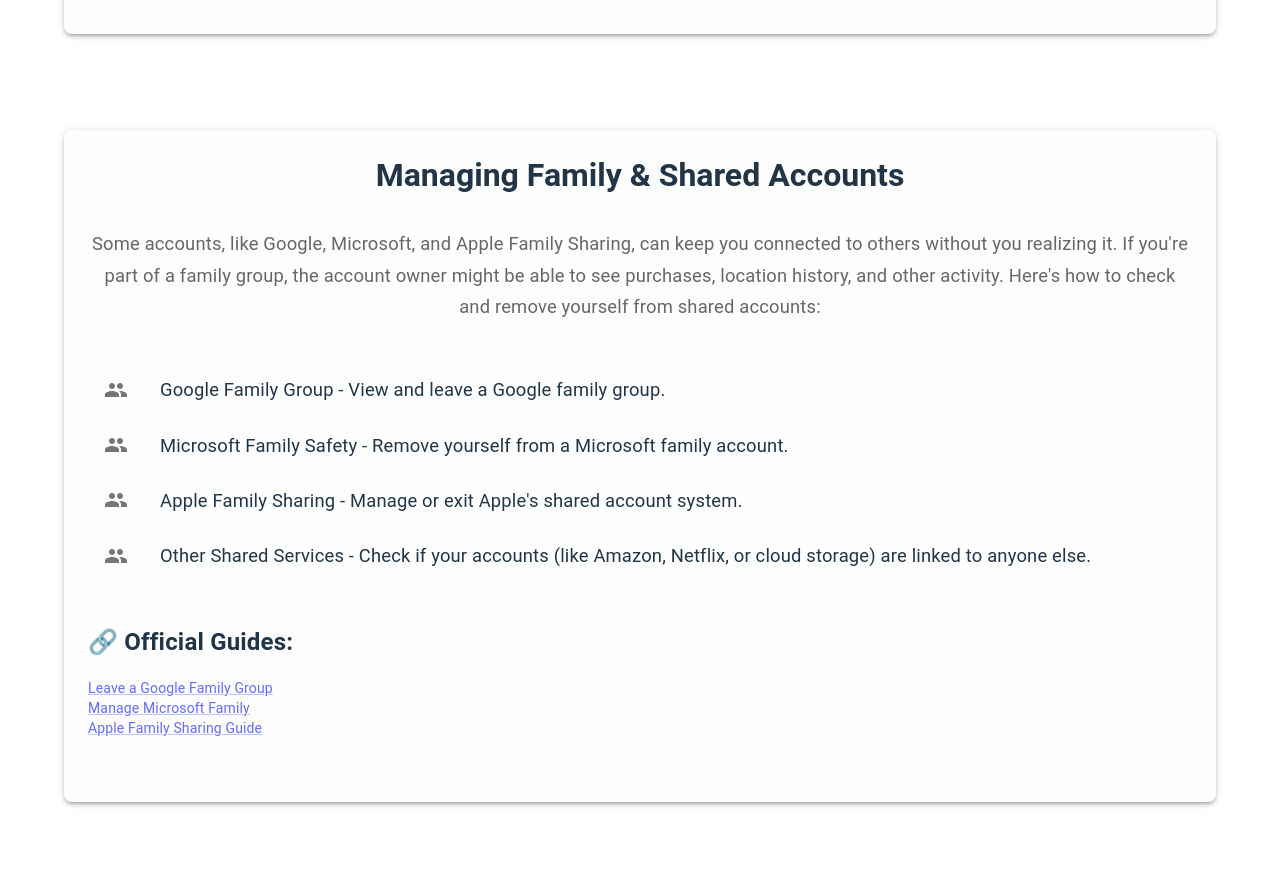
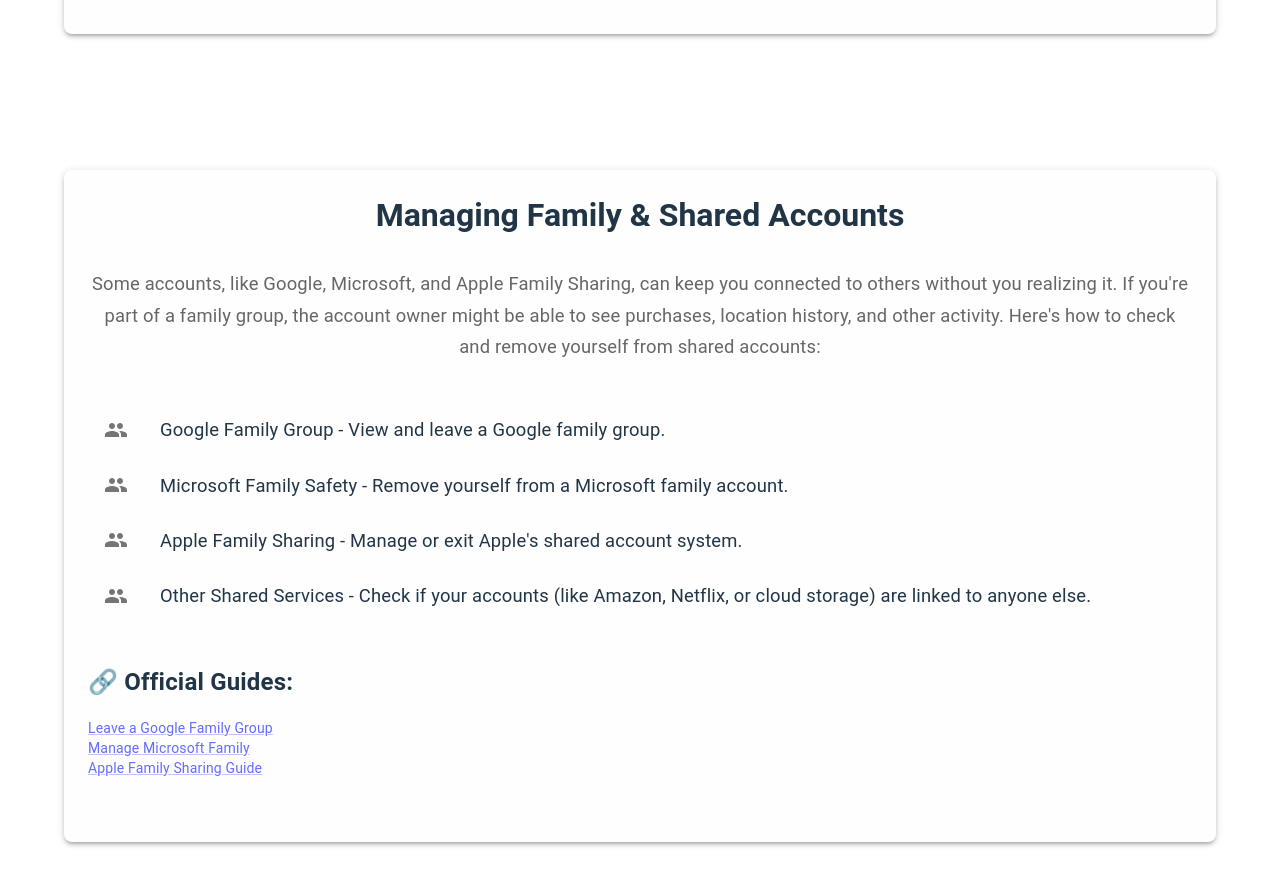
Before and after one commit to CJackson21/compromise-recovery, a React (Vite) app: page /family in a window 1280 px wide. Shown: the part 1020-1902 px from the top of the page. Built offline with nearby package versions, Linux system fonts and the light colour scheme.

Commit message:
refactor: did some code refactoring and general cleanup

```diff
--- a/src/components/pages/FamilyAccounts.tsx
+++ b/src/components/pages/FamilyAccounts.tsx
@@ -16,8 +16,9 @@
 import Paper from '@mui/material/Paper';
 import Typography from '@mui/material/Typography';
 
+import { familyAccountsGuides } from '../../data/familyAccountsInformation.ts';
+
 function FamilyAccounts() {
-    // Keeping the links, steps, etc at the top level makes them easier to find and change
     const cardStyles = React.useMemo(
         () => ({
             p: 3,
@@ -29,95 +30,51 @@
         []
     );
 
-    const emailSecuritySteps = React.useMemo(
-        () => [
-            "Change Your Password - Use a strong, unique password that isn't shared with other accounts.",
-            'Enable Two-Factor Authentication (2FA) - Adds an extra layer of security when signing in.',
-            'Check for Unauthorized Logins - Review recent activity for unknown locations or devices.',
-            'Update Recovery Options - Ensure the recovery phone number and email belong only to you.',
-            "Turn Off Email Forwarding - Ensure emails aren't being automatically forwarded to another account.",
-        ],
-        []
-    );
-
-    const emailSecurityLinks = React.useMemo(
-        () => [
-            {
-                label: 'Gmail Security Settings',
-                url: 'https://support.google.com/accounts/answer/46526',
-            },
-            {
-                label: 'Outlook/Hotmail Security',
-                url: 'https://support.microsoft.com/en-us/office/help-protect-your-outlook-com-email-account-a4f20fc5-4307-4ece-8231-6d4d4bd8a9ba',
-            },
-            { label: 'Yahoo Security', url: 'https://help.yahoo.com/kb/account/SLN2080.html' },
-        ],
-        []
-    );
-
-    const familyAccountSteps = React.useMemo(
-        () => [
-            'Google Family Group - View and leave a Google family group.',
-            'Microsoft Family Safety - Remove yourself from a Microsoft family account.',
-            "Apple Family Sharing - Manage or exit Apple's shared account system.",
-            'Other Shared Services - Check if your accounts (like Amazon, Netflix, or cloud storage) are linked to anyone else.',
-        ],
-        []
-    );
-
-    const familyAccountLinks = React.useMemo(
-        () => [
-            { label: 'Leave a Google Family Group', url: 'https://families.google.com/families' },
-            {
-                label: 'Manage Microsoft Family',
-                url: 'https://www.microsoft.com/en-us/microsoft-365/family-safety',
-            },
-            {
-                label: 'Apple Family Sharing Guide',
-                url: 'https://support.apple.com/en-us/HT201081',
-            },
-        ],
-        []
-    );
-
     return (
-        <Grid container spacing={8} justifyContent="center" className="w-full pt-8">
+        <Grid container spacing={8} className="w-full pt-8 justify-center">
             {/* Section Heading */}
-            <Grid size={12} textAlign="center">
+            <Grid size={12} className="text-center">
                 <MailOutlineIcon sx={{ fontSize: 65, color: 'primary.main', mb: 1 }} />
                 <Typography variant="h4" fontWeight="bold">
                     Take Full Control of Your Email and Shared Accounts
                 </Typography>
             </Grid>
 
-            {/* Email Security Section */}
-            <Grid sx={{ xs: 12, sm: 10, md: 8 }}>
+            {/* Guide Sections */}
+            {familyAccountsGuides.map((section, index) => (
+                <Grid key={index} sx={{ xs: 12, sm: 10, md: 8, mt: index === 1 ? 4 : 0, mb: 5 }}>
                     <Paper elevation={3} sx={cardStyles}>
-                    <Typography variant="h5" fontWeight="bold" textAlign="center" mb={4}>
-                        Securing Your Personal Email
+                        <Typography variant="h5" fontWeight="bold" className="text-center" mb={4}>
+                            {section.title}
                         </Typography>
-                    <Typography variant="body1" color="textSecondary" textAlign="center" mb={4}>
-                        Your email is the key to your online security. If someone has access to it,
-                        they can reset your passwords, monitor your activity, and even recover
-                        accounts in your name. Take these steps to ensure no one else has access:
+                        <Typography
+                            variant="body1"
+                            color="textSecondary"
+                            className="text-center"
+                            mb={4}
+                        >
+                            {section.description}
                         </Typography>
                         <List>
-                        {emailSecuritySteps.map((step, index) => (
-                            <ListItem key={index}>
+                            {section.steps.map((step, i) => (
+                                <ListItem key={i}>
                                     <ListItemIcon>
+                                        {section.icon === 'email' ? (
                                             <LockIcon color="action" />
+                                        ) : (
+                                            <GroupIcon color="action" />
+                                        )}
                                     </ListItemIcon>
                                     <ListItemText primary={step} />
                                 </ListItem>
                             ))}
                         </List>
-
                         <Typography variant="h6" fontWeight="bold" mt={4}>
                             🔗 Official Guides:
                         </Typography>
                         <Box mt={2} mb={5}>
-                        {emailSecurityLinks.map((link, index) => (
-                            <Typography key={index} variant="body2">
+                            {section.links.map((link, i) => (
+                                <Typography key={i} variant="body2">
                                     <Link
                                         href={link.url}
                                         target="_blank"
@@ -131,50 +88,7 @@
                         </Box>
                     </Paper>
                 </Grid>
-
-            {/* Family Accounts Section */}
-            <Grid sx={{ xs: 12, sm: 10, md: 8, mt: 4 }} pb={10}>
-                <Paper elevation={3} sx={cardStyles}>
-                    <Typography variant="h5" fontWeight="bold" textAlign="center" mb={4}>
-                        Managing Family & Shared Accounts
-                    </Typography>
-                    <Typography variant="body1" color="textSecondary" textAlign="center" mb={4}>
-                        Some accounts, like Google, Microsoft, and Apple Family Sharing, can keep
-                        you connected to others without you realizing it. If you're part of a family
-                        group, the account owner might be able to see purchases, location history,
-                        and other activity. Here's how to check and remove yourself from shared
-                        accounts:
-                    </Typography>
-                    <List>
-                        {familyAccountSteps.map((step, index) => (
-                            <ListItem key={index}>
-                                <ListItemIcon>
-                                    <GroupIcon color="action" />
-                                </ListItemIcon>
-                                <ListItemText primary={step} />
-                            </ListItem>
             ))}
-                    </List>
-
-                    <Typography variant="h6" fontWeight="bold" mt={4} textAlign="left">
-                        🔗 Official Guides:
-                    </Typography>
-                    <Box mt={2} textAlign="left" mb={5}>
-                        {familyAccountLinks.map((link, index) => (
-                            <Typography key={index} variant="body2">
-                                <Link
-                                    href={link.url}
-                                    target="_blank"
-                                    rel="noopener noreferrer"
-                                    color="primary"
-                                >
-                                    {link.label}
-                                </Link>
-                            </Typography>
-                        ))}
-                    </Box>
-                </Paper>
-            </Grid>
         </Grid>
     );
 }
--- /dev/null
+++ b/src/data/familyAccountsInformation.ts
@@ -0,0 +1,62 @@
+export interface GuideSection {
+    title: string;
+    description: string;
+    icon: 'email' | 'shared';
+    steps: string[];
+    links: { label: string; url: string }[];
+}
+
+export const familyAccountsGuides: GuideSection[] = [
+    {
+        title: 'Securing Your Personal Email',
+        description:
+            'Your email is the key to your online security. If someone has access to it, they can reset your passwords, monitor your activity, and even recover accounts\
+             in your name. Take these steps to ensure no one else has access:',
+        icon: 'email',
+        steps: [
+            "Change Your Password - Use a strong, unique password that isn't shared with other accounts.",
+            'Enable Two-Factor Authentication (2FA) - Adds an extra layer of security when signing in.',
+            'Check for Unauthorized Logins - Review recent activity for unknown locations or devices.',
+            'Update Recovery Options - Ensure the recovery phone number and email belong only to you.',
+            "Turn Off Email Forwarding - Ensure emails aren't being automatically forwarded to another account.",
+        ],
+        links: [
+            {
+                label: 'Gmail Security Settings',
+                url: 'https://support.google.com/accounts/answer/46526',
+            },
+            {
+                label: 'Outlook/Hotmail Security',
+                url: 'https://support.microsoft.com/en-us/office/help-protect-your-outlook-com-email-account-a4f20fc5-4307-4ece-8231-6d4d4bd8a9ba',
+            },
+            {
+                label: 'Yahoo Security',
+                url: 'https://help.yahoo.com/kb/account/SLN2080.html',
+            },
+        ],
+    },
+    {
+        title: 'Managing Family & Shared Accounts',
+        description:
+            "Some accounts, like Google, Microsoft, and Apple Family Sharing, can keep you connected to others without you realizing it. If you're part of a family group,\
+             the account owner might be able to see purchases, location history, and other activity. Here's how to check and remove yourself from shared accounts:",
+        icon: 'shared',
+        steps: [
+            'Google Family Group - View and leave a Google family group.',
+            'Microsoft Family Safety - Remove yourself from a Microsoft family account.',
+            "Apple Family Sharing - Manage or exit Apple's shared account system.",
+            'Other Shared Services - Check if your accounts (like Amazon, Netflix, or cloud storage) are linked to anyone else.',
+        ],
+        links: [
+            { label: 'Leave a Google Family Group', url: 'https://families.google.com/families' },
+            {
+                label: 'Manage Microsoft Family',
+                url: 'https://www.microsoft.com/en-us/microsoft-365/family-safety',
+            },
+            {
+                label: 'Apple Family Sharing Guide',
+                url: 'https://support.apple.com/en-us/HT201081',
+            },
+        ],
+    },
+];
--- a/src/data/socialMediaGuides.ts
+++ b/src/data/socialMediaGuides.ts
@@ -45,7 +45,7 @@
                 title: 'Deactivate on a Computer',
                 steps: [
                     'Sign into Instagram.',
-                    'Go to More > Settings > Accounts Centre > Personal details > Account ownership and control.',
+                    'Go to More > Settings > Accounts Center > Personal details > Account ownership and control.',
                     'Click Deactivation or deletion and choose the account you want to deactivate.',
                     'Select Deactivate account, click Continue, and re-enter your password to confirm.',
                     'Choose a reason for deactivating Instagram, click Continue, and then Deactivate account to confirm.',
```
Also changed, not shown: src/components/pages/Devices.tsx (+16 -6 lines), src/components/pages/Home.tsx (+9 -17 lines), src/components/pages/SocialMedia.tsx (+14 -23 lines). Lines whose indentation alone changed are shown as unchanged.
